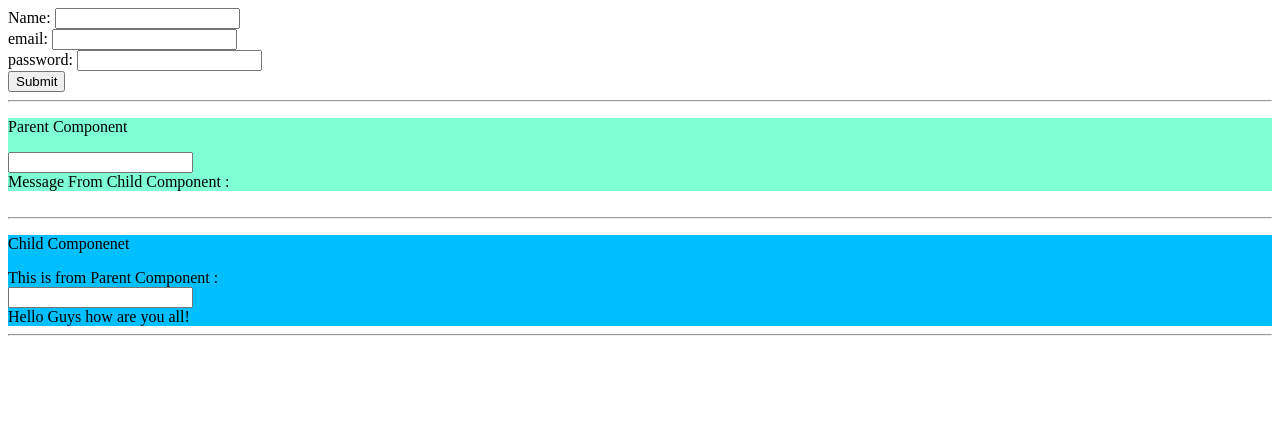
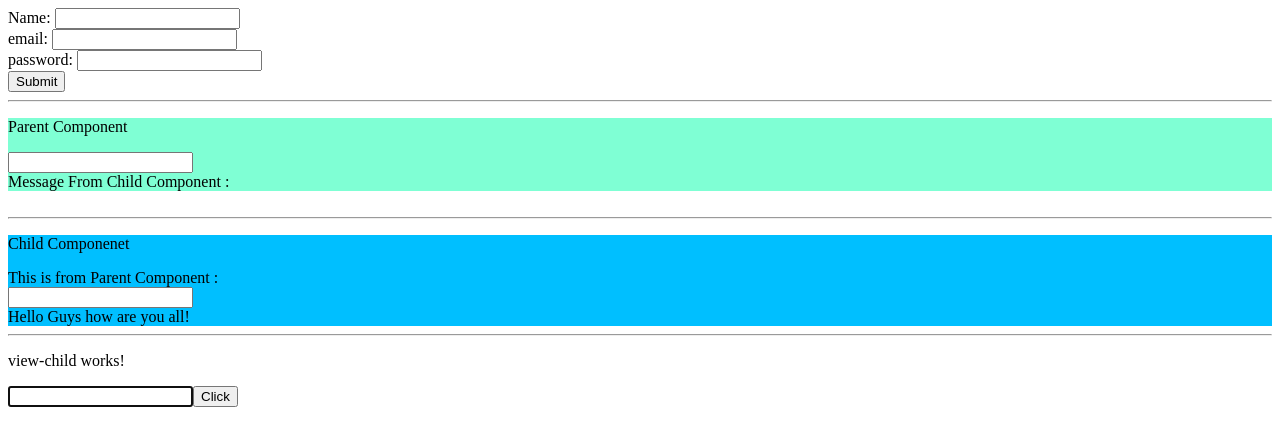
Before and after one commit to harshsharma420/Miles-IT-Interview, an Angular app: page / in a window 1280 px wide. Shown: the top 446 px of the page. Built offline with nearby package versions, Linux system fonts and the light colour scheme.

Commit message:
Practised Basics of ViewChild and Template Reference Variable

```diff
--- a/src/app/app.component.html
+++ b/src/app/app.component.html
@@ -16,4 +16,6 @@
 <hr>
 <app-c1></app-c1>
 <hr>
+
+<app-view-child></app-view-child>
 <router-outlet></router-outlet>
--- a/src/app/app.module.ts
+++ b/src/app/app.module.ts
@@ -7,11 +7,13 @@ import { FormsModule, ReactiveFormsModule } from '@angular/forms';
 import { HttpClientModule } from '@angular/common/http';
 import { C1Component } from './c1/c1.component';
 import { C2Component } from './c2/c2.component';
+import { ViewChildComponent } from './view-child/view-child.component';
 @NgModule({
   declarations: [
     AppComponent,
     C1Component,
-    C2Component
+    C2Component,
+    ViewChildComponent
   ],
   imports: [
     BrowserModule,
--- /dev/null
+++ b/src/app/view-child/view-child.component.html
@@ -0,0 +1,6 @@
+<p #paragraph>view-child works!</p>
+
+<div>
+    <input type="text" #input>
+    <button (click)="onClick(input , paragraph)">Click</button>
+</div>
--- /dev/null
+++ b/src/app/view-child/view-child.component.ts
@@ -0,0 +1,19 @@
+import { Component, ViewChild } from '@angular/core';
+
+@Component({
+  selector: 'app-view-child',
+  templateUrl: './view-child.component.html',
+  styleUrls: ['./view-child.component.scss']
+})
+export class ViewChildComponent {
+
+  @ViewChild('input' , {static: true}) myCustomInput:any;
+
+  ngOnInit(){
+    this.myCustomInput.nativeElement.focus();
+  }
+  onClick(input: any, para:any) {
+    console.log(input.value);
+    console.log(para.innerText);
+  }
+}
```
Also changed, not shown: src/app/c1/c1.component.html (+4 -4 lines), src/app/view-child/view-child.component.scss (added), 1 other file (tests, documents, lock files or other folders).
